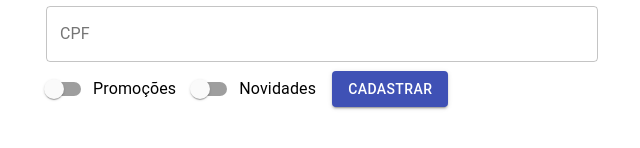
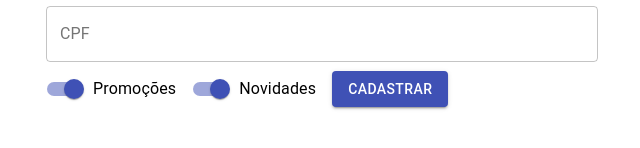
Before and after one commit to neudopb/react-functions-form, a React (Create React App) app: page / in a window 1280 px wide. Shown: the part 226-374 px from the top of the page, without its empty margins (318-958 px from the left). Built offline with nearby package versions, Linux system fonts and the light colour scheme.

Commit message:
Validação basica no form

```diff
--- a/src/App.js
+++ b/src/App.js
@@ -4,13 +4,26 @@ import FormCadastro from "./components/FormCadastro/FormCadastro";
 import { Container, Typography } from "@material-ui/core";
 
 class App extends Component {
+
+  enviarDados(dados) {
+    console.log(dados);
+  }
+
+  validarCpf(cpf) {
+    if (cpf.length !== 11) {
+      return {valido:false, texto:"CPF deve ter 11 digitos"};
+    } else {
+      return {valido:true, texto:""};
+    }
+  }
+
   render() {
     return (
       <Container component="article" maxWidth="sm">
         <Typography variant="h3" component="h1" align="center">
           Formulario de Cadastro
         </Typography>
-        <FormCadastro />
+        <FormCadastro enviarDados={this.enviarDados} validarCpf={this.validarCpf} />
       </Container>
     );
   }
--- a/src/components/FormCadastro/FormCadastro.jsx
+++ b/src/components/FormCadastro/FormCadastro.jsx
@@ -1,24 +1,60 @@
-import React from "react";
+import React, { useState } from "react";
 import { Button, TextField, Switch, FormControlLabel } from "@material-ui/core";
 
-function FormCadastro() {
+function FormCadastro({enviarDados, validarCpf}) {
+
+  const [nome, setNome] = useState("");
+  const [sobrenome, setSobrenome] = useState("");
+  const [cpf, setCpf] = useState("");
+  const [promocoes, setPromocoes] = useState(true);
+  const [novidades, setNovidades] = useState(true);
+  const [erros, setErros] = useState({cpf:{valido:true, texto:""}});
+
   return (
-    <form>
+    <form
+      onSubmit={(evento) => {
+        evento.preventDefault();
+        enviarDados({ nome, sobrenome, cpf, promocoes, novidades });
+      }}
+    >
+
       <TextField
+        value={nome}
+        onChange={(evento) => {
+          setNome(evento.target.value);
+        }}
         id="nome"
         label="Nome"
         variant="outlined"
         margin="normal"
         fullWidth
       />
+
       <TextField
+        value={sobrenome}
+        onChange={(evento) => {
+          setSobrenome(evento.target.value);
+        }}
         id="sobrenome"
         label="Sobrenome"
         variant="outlined"
         margin="normal"
         fullWidth
       />
+
       <TextField
+        value={cpf}
+        onChange={(evento) => {
+          if (evento.target.value.length <= 11) {
+            setCpf(evento.target.value);
+          }
+        }}
+        onBlur={(event) => {
+          const valid = validarCpf(cpf);
+          setErros({cpf:valid});
+        }}
+        error={!erros.cpf.valido}
+        helperText={erros.cpf.texto}
         id="cpf"
         label="CPF"
         variant="outlined"
@@ -28,11 +64,30 @@ function FormCadastro() {
 
       <FormControlLabel
         label="Promoções"
-        control={<Switch name="promocoes" defaultCheck color="primary" />}
+        control={
+          <Switch
+            checked={promocoes}
+            onChange={(evento) => {
+              setPromocoes(evento.target.checked);
+            }}
+            name="promocoes"
+            color="primary"
+          />
+        }
       />
+
       <FormControlLabel
         label="Novidades"
-        control={<Switch name="novidades" defaultCheck color="primary" />}
+        control={
+          <Switch
+            checked={novidades}
+            onChange={(evento) => {
+              setNovidades(evento.target.checked);
+            }}
+            name="novidades"
+            color="primary"
+          />
+        }
       />
 
       <Button type="submit" variant="contained" color="primary">
```
